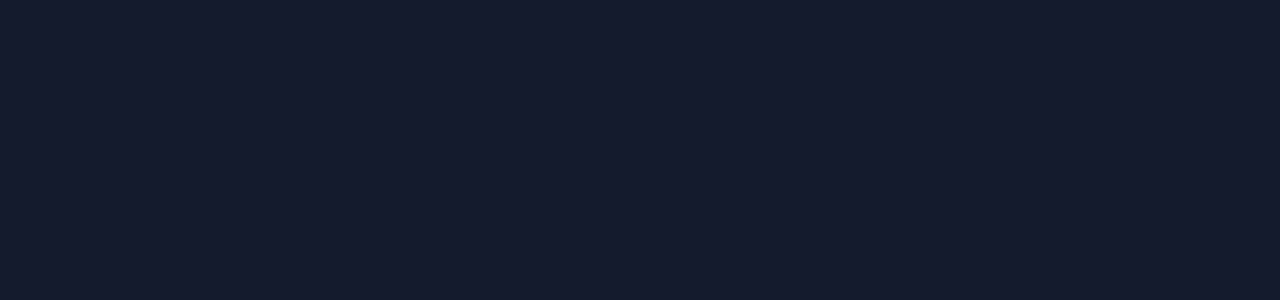
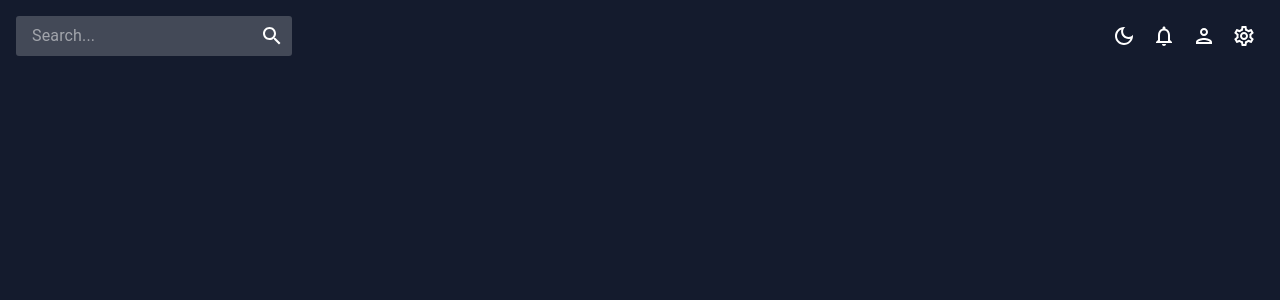
Before and after one commit to baharkeshavarz/mui-dashboard, a React (Create React App) app: page / in a window 1280 px wide. Shown: the top 300 px of the page. Built offline with nearby package versions, Linux system fonts and the light colour scheme; the HTML template or start-up script is replaced by a standard one.

Commit message:
add topbar

```diff
--- a/src/App.js
+++ b/src/App.js
@@ -1,5 +1,6 @@
 import { CssBaseline, ThemeProvider } from "@mui/material";
 import { ColorModeContext, useMode } from "./theme";
+import Topbar from "./scenes/global/Topbar";
 
 function App() {
   const [theme, colorMode] = useMode();
@@ -9,6 +10,7 @@
          <CssBaseline/>
             <div className="app">
               <main className="content">
+                <Topbar/>
               </main>
             </div>
        </ThemeProvider>
--- a/src/scenes/global/Topbar.jsx
+++ b/src/scenes/global/Topbar.jsx
@@ -1,8 +1,56 @@
-import React from 'react'
+import { Box, IconButton, InputBase, useTheme } from '@mui/material'
+import React, { useContext } from 'react'
+import { ColorModeContext, tokens } from '../../theme';
+import LightModeOutlinedIcon from "@mui/icons-material/LightModeOutlined";
+import DarkModeOutlinedIcon from "@mui/icons-material/DarkModeOutlined";
+import NotificationsOutlinedIcon from "@mui/icons-material/NotificationsOutlined";
+import SettingsOutlinedIcon from "@mui/icons-material/SettingsOutlined";
+import PersonOutlinedIcon from "@mui/icons-material/PersonOutlined";
+import SearchIcon from "@mui/icons-material/Search";
 
 const Topbar = () => {
-  return (
-    <div>Topbar</div>
+ const theme = useTheme();
+ const colors = tokens(theme.palette.mode);
+ const colorMode = useContext(ColorModeContext);
+
+ return (
+    <Box display="flex" justifyContent="space-between" p={2}>
+        {/* Search Part */}
+        <Box
+            display="flex"
+            backgroundColor={colors.primary[400]}
+            borderRadius="3px"
+            alignItems="center"
+        >
+            <InputBase placeholder="Search..." sx={{ ml:2, flex: 1 }}/>
+            <IconButton sx= {{ p: 1 }}>
+                <SearchIcon />
+            </IconButton>
+        </Box>
+       {/* Icons Part */}
+       <Box display="flex">
+          <IconButton onClick={() => colorMode.toggleColorMode()}>
+             {theme.palette.mode === "dark" ? (
+                 <DarkModeOutlinedIcon/>
+              ) : (
+                <LightModeOutlinedIcon/>
+              )
+            }
+          </IconButton>
+
+          <IconButton>
+             <NotificationsOutlinedIcon/>
+          </IconButton>
+
+         <IconButton>
+              <PersonOutlinedIcon/>
+         </IconButton>
+
+         <IconButton>
+              <SettingsOutlinedIcon/>
+         </IconButton>
+       </Box>
+    </Box>
   )
 }
 
```
